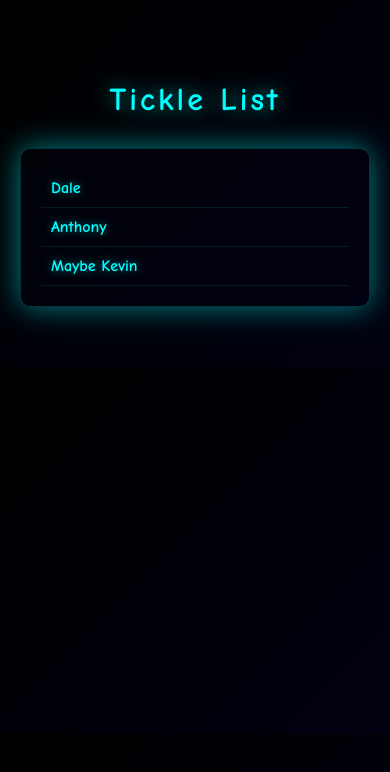
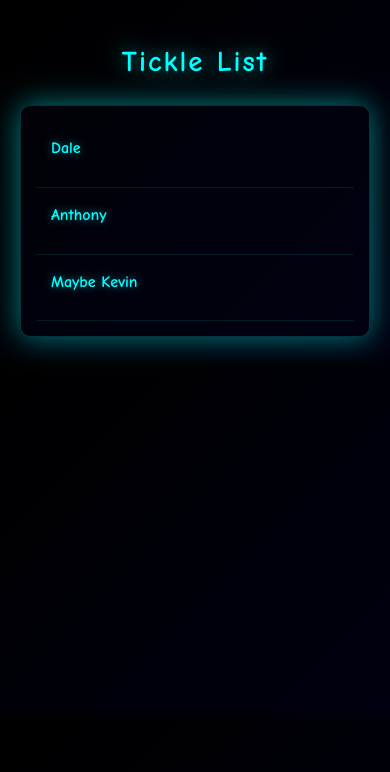
Before and after one commit to zeuzmakessoftware/ticklelist, a plain HTML site: page index.html in a window 390 px wide. Drawn offline with Linux system fonts and the light colour scheme.

Commit message:
fix mobile ting

```diff
--- a/index.html
+++ b/index.html
@@ -2,29 +2,35 @@
 <html lang="en">
 <head>
     <meta charset="UTF-8">
+    <meta name="viewport" content="width=device-width, initial-scale=1.0">
     <title>Tickle List 🪶</title>
     <style>
+        * {
+            box-sizing: border-box;
+        }
         body {
             font-family: 'Comic Sans MS', cursive;
             max-width: 600px;
-            margin: 40px auto;
-            padding: 20px;
+            margin: 20px auto;
+            padding: 15px;
             background: linear-gradient(135deg, #000000, #000010);
             color: #00ffff;
             border-radius: 15px;
+            line-height: 1.6;
         }
         h1 {
             text-align: center;
             color: #00ffff;
-            margin-bottom: 30px;
+            margin-bottom: 20px;
             text-shadow: 0 0 20px rgba(0, 255, 255, 0.7),
                          2px 2px 4px rgba(0,0,0,0.5);
             letter-spacing: 3px;
+            font-size: 2rem; /* Larger base font size */
         }
         .tickle-list {
             background-color: rgba(15, 15, 50, 0.1);
             border-radius: 10px;
-            padding: 20px;
+            padding: 15px;
             box-shadow: 0 0 30px rgba(0, 255, 255, 0.5);
             border: 1px solid rgba(0, 255, 255, 0.2);
         }
@@ -32,9 +38,10 @@
             display: flex;
             justify-content: space-between;
             align-items: center;
-            padding: 10px;
+            padding: 12px;
             border-bottom: 1px solid rgba(0, 255, 255, 0.1);
             transition: all 0.3s ease;
+            font-size: 1.1rem; /* Larger font size */
         }
         .tickle-item:hover {
             background-color: rgba(0, 255, 255, 0.1);
@@ -44,13 +51,38 @@
             font-weight: bold;
             color: #00ffff;
             text-shadow: 0 0 10px rgba(0, 255, 255, 0.5);
+            word-break: break-word; /* Prevent long words from breaking layout */
         }
+        .tickle-name:hover {
+            animation: glow 1.5s infinite;
+        }
+
+        /* Mobile-specific adjustments */
+        @media screen and (max-width: 600px) {
+            body {
+                margin: 10px;
+                padding: 10px;
+                font-size: 16px; /* Ensure minimum readable font size */
+            }
+            h1 {
+                font-size: 1.8rem;
+                letter-spacing: 2px;
+            }
+            .tickle-item {
+                flex-direction: column;
+                align-items: flex-start;
+                font-size: 1rem;
+                padding: 15px;
+            }
+            .tickle-name {
+                margin-bottom: 10px;
+                width: 100%;
+            }
+        }
+
         @keyframes glow {
             0%, 100% { text-shadow: 0 0 10px rgba(0, 255, 255, 0.5); }
             50% { text-shadow: 0 0 20px rgba(0, 255, 255, 0.8); }
-        }
-        .tickle-name:hover {
-            animation: glow 1.5s infinite;
         }
     </style>
 </head>
```
